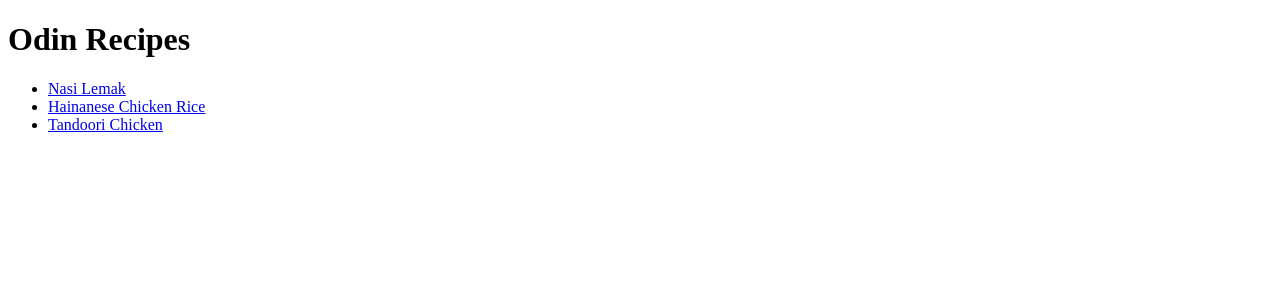
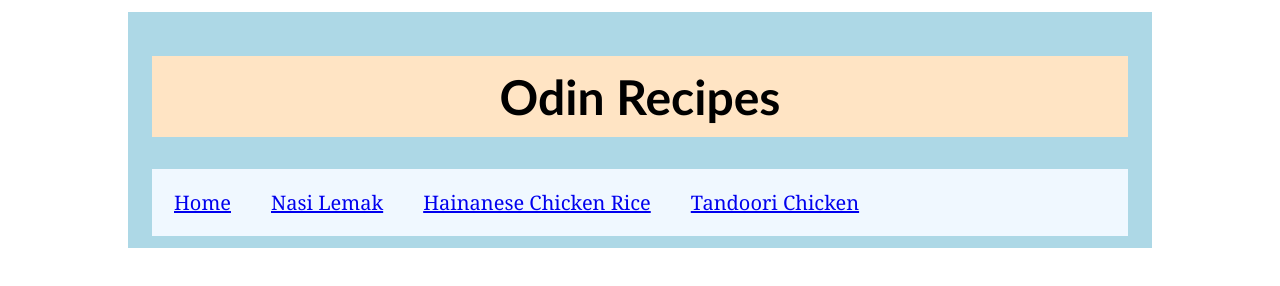
Before and after one commit to NuttyNut2299/odin-recipes, a plain HTML site: page index.html in a window 1280 px wide. Drawn offline with Linux system fonts and the light colour scheme.

Commit message:
Add simple css styling to index.html homepage

```diff
--- a/index.html
+++ b/index.html
@@ -4,13 +4,18 @@
     <meta charset="UTF-8">
     <meta name="viewport" content="width=device-width, initial-scale=1.0">
     <title>Odin Recipes</title>
+    <link rel="stylesheet" href="style.css">
 </head>
 <body>
-    <h1>Odin Recipes</h1>
-    <ul>
-        <li><a href="recipes/nasi-lemak.html">Nasi Lemak</a></li>
-        <li><a href="recipes/chicken-rice.html">Hainanese Chicken Rice</a></li>
-        <li><a href="recipes/tandoori-chicken.html">Tandoori Chicken</a></li>
-    </ul>
+    <div class="home">
+        <h1 class="title">Odin Recipes</h1>
+        <div class="top-bar">
+        <ul>
+            <li class="top-bar-list"><a href="index.html">Home</a></li>
+            <li class="top-bar-list"><a href="recipes/nasi-lemak.html">Nasi Lemak</a></li>
+            <li class="top-bar-list"><a href="recipes/chicken-rice.html">Hainanese Chicken Rice</a></li>
+            <li class="top-bar-list"><a href="recipes/tandoori-chicken.html">Tandoori Chicken</a></li>
+        </ul>
+    </div>
 </body>
 </html>
--- /dev/null
+++ b/style.css
@@ -0,0 +1,41 @@
+* {
+  box-sizing: border-box
+}
+
+body {
+    margin: 0;
+}
+
+ul {
+    padding: 0;
+    list-style-type: none;
+    overflow: hidden;
+}
+
+.home {
+    width: 1024px;
+    margin: 12px auto 4px;
+    padding: 12px 24px 12px;
+    background-color: lightblue;
+}
+
+.title {
+    background-color: bisque;
+    padding: 12px;
+    text-align: center;
+    font-family: "Gill Sans", sans-serif;
+    font-size: 48px;
+}
+
+.top-bar {
+    background-color: aliceblue;
+    padding: 4px;
+}
+
+.top-bar-list {
+    padding: 12px 18px;
+    display: inline;
+    text-align: center;
+    font-size: 20px;
+    font-family: "Georgia", serif;
+}
```
